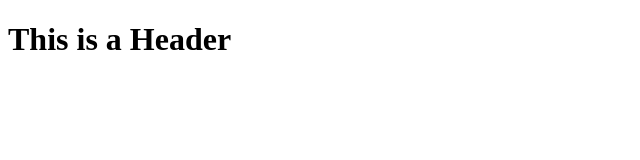
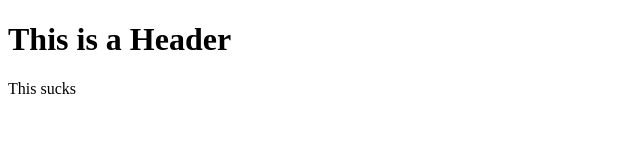
Before and after one commit to JamesVicuna/git-test, a plain HTML site: page index.html in a window 1280 px wide. Shown: the full height of the page, 0-640 px from the left. Drawn offline with Linux system fonts and the light colour scheme.

Commit message:
Second commit

```diff
--- a/index.html
+++ b/index.html
@@ -8,5 +8,6 @@
 </head>
 <body>
    <h1>This is a Header</h1>
+   <p>This sucks</p>
 </body>
 </html>
```
